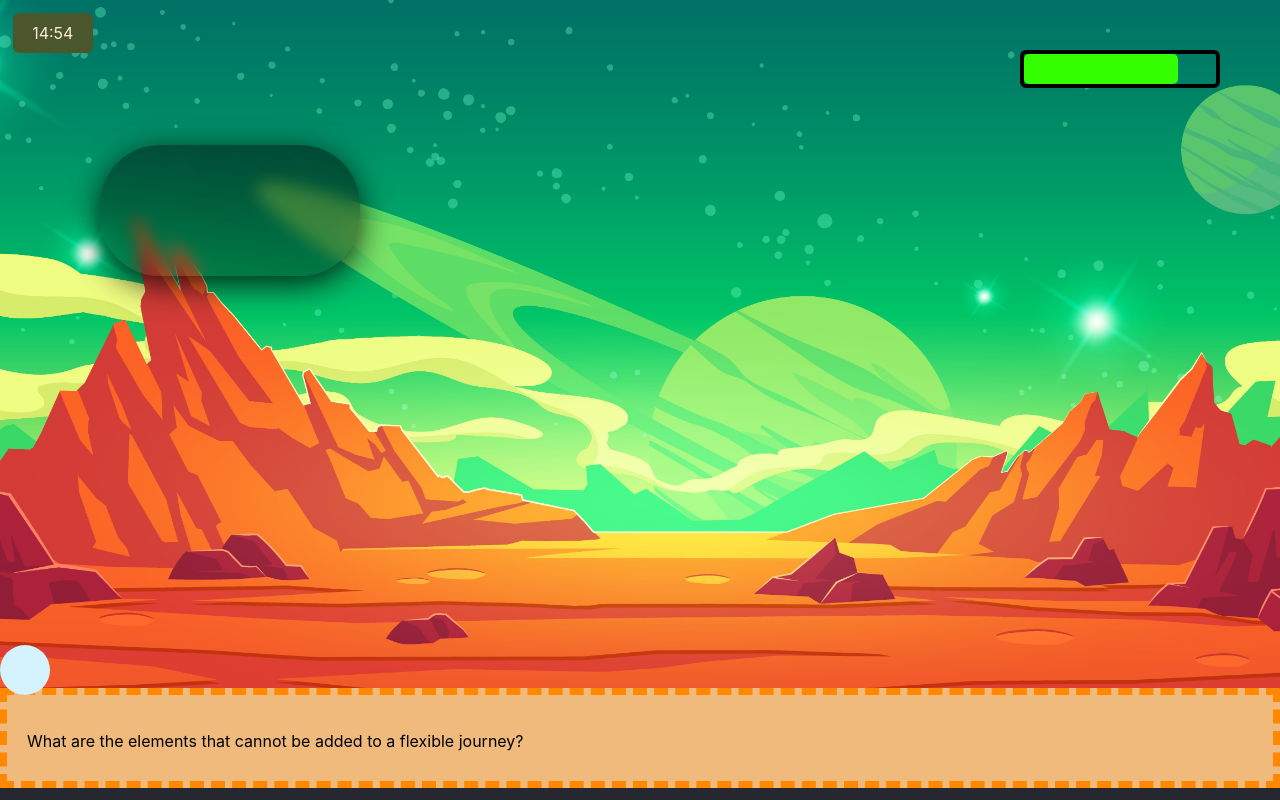
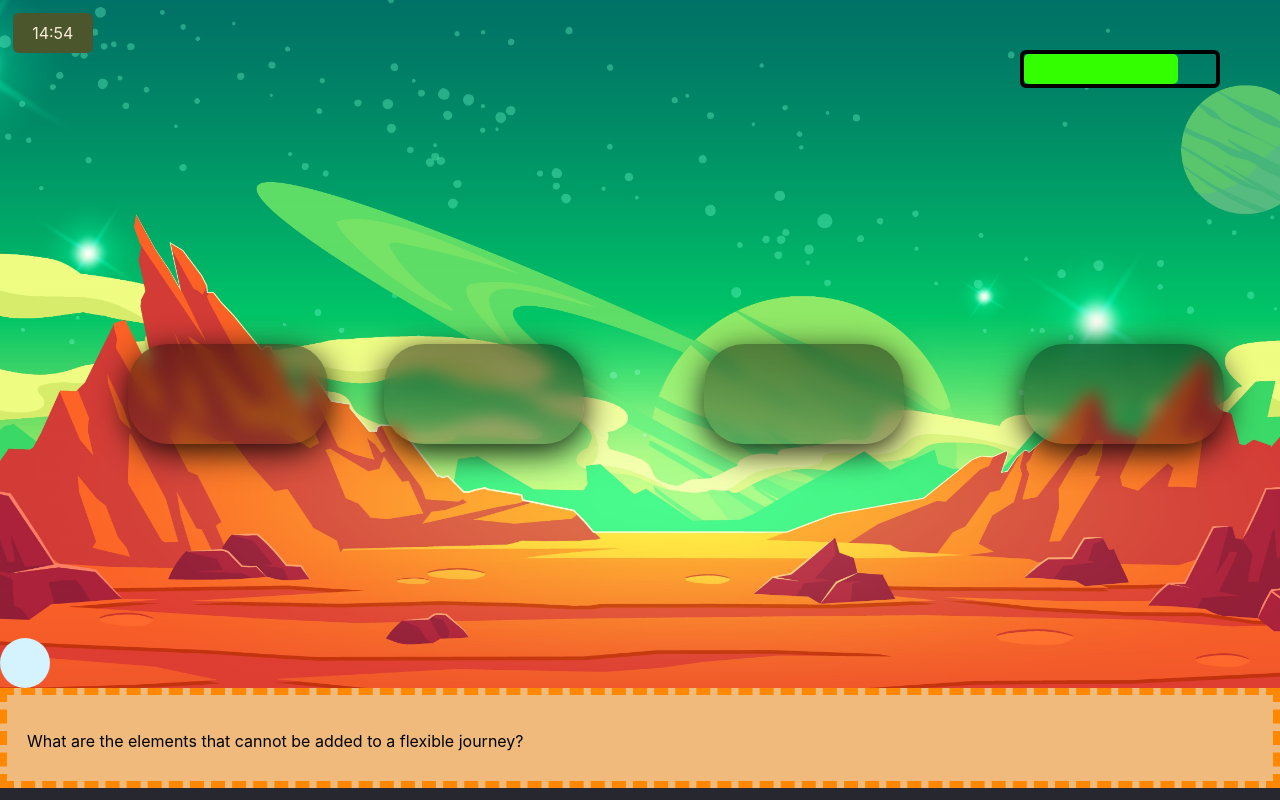
Before and after one commit to soundharsaminathan/quizzer, a React (Create React App) app: page /quiz in a window 1280 px wide. Built offline with nearby package versions, Linux system fonts and the light colour scheme.

Commit message:
box correction

```diff
--- a/src/Modal2/Box.jsx
+++ b/src/Modal2/Box.jsx
@@ -1,14 +1,10 @@
 import "../Styles2/Box.scss";
 
 const Box = ({answer, position}) => {
-    let transformXValue = 100;
-    // let transformXValue = position[0];
-    let transformYValue = -500;
-    // let transformYValue = position[1];
-
 
     const styles = {
-        transform: `translateX(${transformXValue}px) translateY(${transformYValue}px)`
+        left: `${position[0]}%`,
+        top: `${position[1]}%`
     };
 
     return (
--- a/src/Modal2/Mock.jsx
+++ b/src/Modal2/Mock.jsx
@@ -7,7 +7,10 @@ const Mock = () => {
         <>
             <div className="floor">
                 <Ball />
-                <Box />
+                <Box position={[10, 50]} />
+                <Box position={[30, 50]} />
+                <Box position={[55, 50]} />
+                <Box position={[80, 50]} />
             </div>
         </>
     )
--- a/src/Styles2/Ball.scss
+++ b/src/Styles2/Ball.scss
@@ -1,4 +1,5 @@
 .ball {
+    bottom: 0px;
     width: 50px;
     height: 50px;
     border-radius: 50%;
--- a/src/Styles2/Box.scss
+++ b/src/Styles2/Box.scss
@@ -1,14 +1,10 @@
 .box {
-    width: 260px;
-    height: 131px;
+    position: absolute;
+    width: 200px;
+    height: 100px;
     background: rgb(224,255,0);
     background: linear-gradient(10deg, rgba(225, 255, 0, 0.132) 0%,  rgba(0, 0, 0, 0.307) 5%,rgba(0, 0, 0, 0.507) 100%);
-    box-shadow: 0 8px 32px 0 rgba(0, 0, 0, 0.8);
+    box-shadow: 0 8px 32px 0 rgba(0, 0, 0, 0.9);
     backdrop-filter: blur(8px);
-    border-radius: 60px;
-    // background: linear-gradient(yellow, black);
-    // border-radius: 10px;
-    // backdrop-filter: blur(10px);
-    // -webkit-backdrop-filter: blur(10px);
-    // border: 1px solid rgba(255, 255, 255, 0.25);
+    border-radius: 40px;
 }
--- a/src/Styles2/Mock.scss
+++ b/src/Styles2/Mock.scss
@@ -1,6 +1,6 @@
 .floor {
+    // background-color: red;
     position: relative;
     width: 100%;
-    height: 1px;
-    bottom: calc(155px - 100vh);
+    height: 100%;
 }
```
